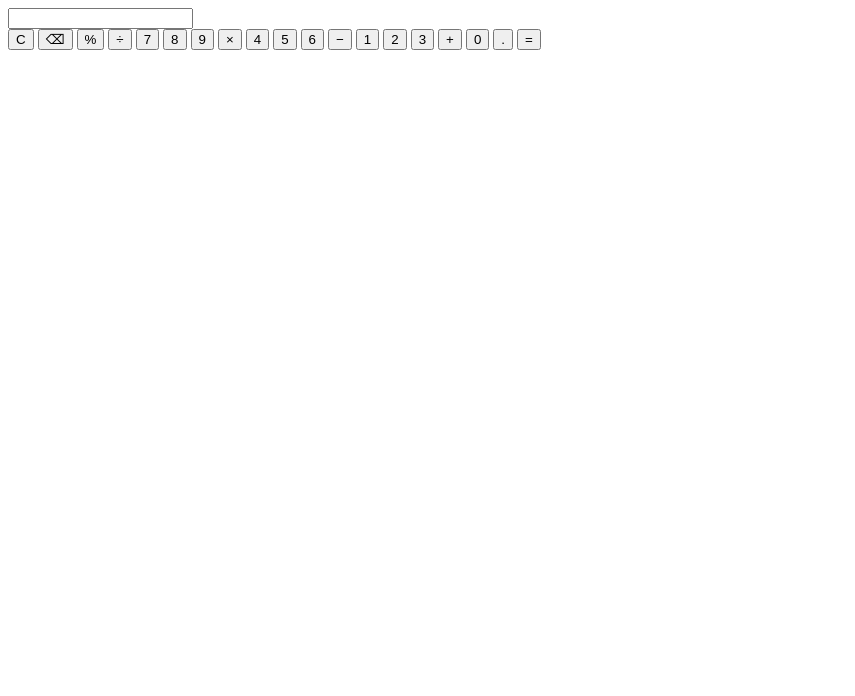
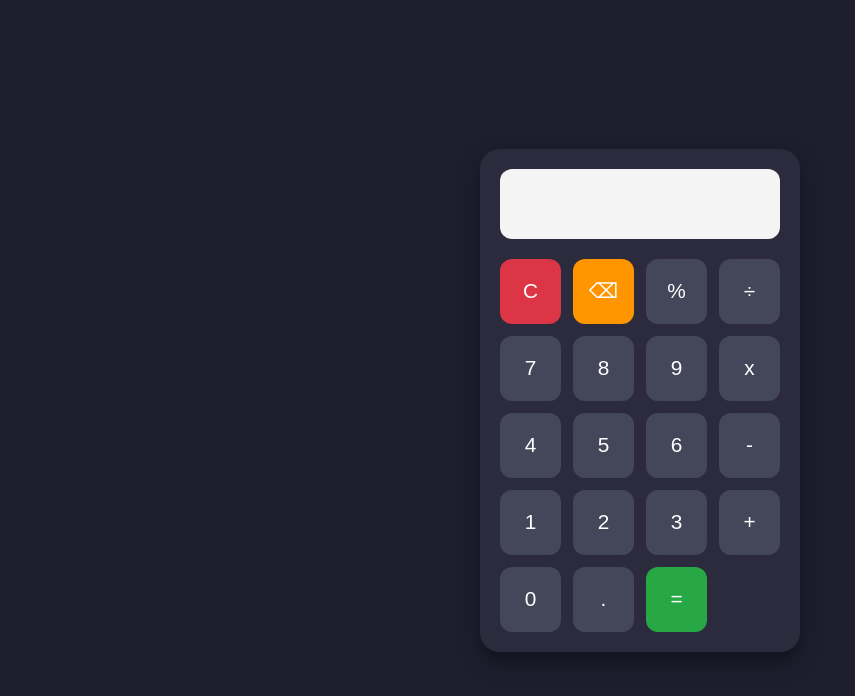
Before and after one commit to arpitripathi01-byte/Calculator, a plain HTML site: page index.html in a window 1280 px wide. Shown: the whole page, without its empty margins (0-855 px from the left). Drawn offline with Linux system fonts and the light colour scheme.

Commit message:
Add files via upload

```diff
--- a/index.html
+++ b/index.html
@@ -1,7 +1,9 @@
 <!DOCTYPE html>
 <html lang="en">
 <head>
-    <meta charset="UTF-8">
+    <link rel="stylesheet" href="style.css">
+<script src="script.js" defer></script>
+<meta charset="UTF-8">
     <meta name="viewport" content="width=device-width, initial-scale=1.0">
     <title>Calculator</title>
 </head>
@@ -12,29 +14,29 @@
         </div>
 
         <div class="buttons">
-            <button class="btn clear" id="clear">C</button>
-            <button class="btn operator" id="backspace">⌫</button>
-            <button class="btn operator">%</button>
-            <button class="btn operator">÷</button>
+           <button class="btn clear" onclick="clearDisplay()">C</button>
+            <button class="btn operator" onclick="deleteLast()">⌫</button>
+            <button class="btn number" onclick="appendValue('%')">%</button>
+           <button class="btn number" onclick="appendValue('/')">÷</button>
 
-            <button class="btn number">7</button>
-            <button class="btn number">8</button>
-            <button class="btn number">9</button>
-            <button class="btn operator">×</button>
+           <button class="btn number" onclick="appendValue('7')">7</button>
+           <button class="btn number" onclick="appendValue('8')">8</button>
+            <button class="btn number" onclick="appendValue('9')">9</button>
+            <button class="btn number" onclick="appendValue('*')">x</button>
 
-            <button class="btn number">4</button>
-            <button class="btn number">5</button>
-            <button class="btn number">6</button>
-            <button class="btn operator">−</button>
+            <button class="btn number" onclick="appendValue('4')">4</button>
+            <button class="btn number" onclick="appendValue('5')">5</button>
+            <button class="btn number" onclick="appendValue('6')">6</button>
+            <button class="btn number" onclick="appendValue('-')">-</button>
 
-            <button class="btn number">1</button>
-            <button class="btn number">2</button>
-            <button class="btn number">3</button>
-            <button class="btn operator">+</button>
+            <button class="btn number" onclick="appendValue('1')">1</button>
+           <button class="btn number" onclick="appendValue('2')">2</button>
+           <button class="btn number" onclick="appendValue('3')">3</button>
+           <button class="btn number" onclick="appendValue('+')">+</button>
 
-            <button class="btn number zero">0</button>
-            <button class="btn number">.</button>
-            <button class="btn equals">=</button>
+           <button class="btn number" onclick="appendValue('0')">0</button>
+            <button class="btn number" onclick="appendValue('.')">.</button>
+            <button class="btn equal" onclick="calculate()">=</button>
         </div>
     </div>
 </body>
```
